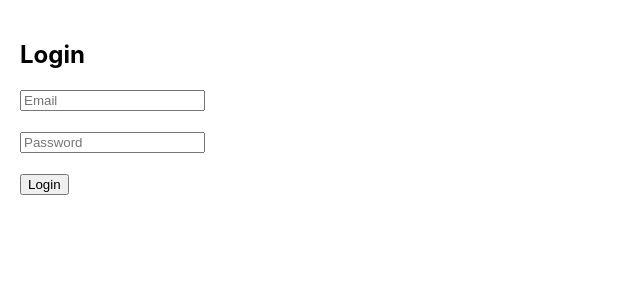
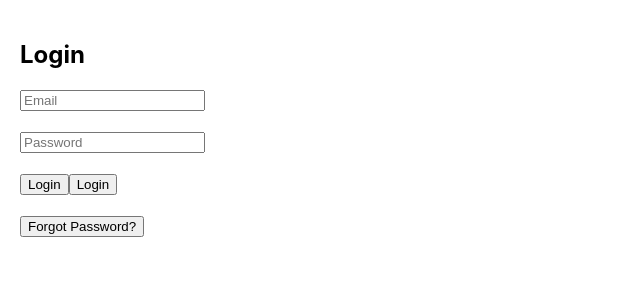
Before and after one commit to Harikrishna9875/exam-portal, a React (Create React App) app: page / in a window 1280 px wide. Shown: the top 300 px of the page, without its empty margins (0-640 px from the left). Built offline with nearby package versions, Linux system fonts and the light colour scheme.

Commit message:
Add forgot password functionality using Firebase Auth

```diff
--- a/src/pages/Login.js
+++ b/src/pages/Login.js
@@ -1,7 +1,8 @@
 import { useState } from "react";
-import { signInWithEmailAndPassword } from "firebase/auth";
+import { signInWithEmailAndPassword, sendPasswordResetEmail } from "firebase/auth";
 import { doc, getDoc } from "firebase/firestore";
 import { auth, db } from "../firebase";
+
 
 function Login() {
   const [email, setEmail] = useState("");
@@ -38,6 +39,21 @@ if (role === "admin") {
     }
   };
 
+  const handleForgotPassword = async () => {
+  if (!email) {
+    alert("Please enter your email first");
+    return;
+  }
+
+  try {
+    await sendPasswordResetEmail(auth, email);
+    alert("Password reset email sent. Check your inbox.");
+  } catch (err) {
+    alert(err.message);
+  }
+};
+
+
   return (
     <div style={{ padding: 20 }}>
       <h2>Login</h2>
@@ -57,6 +73,13 @@ if (role === "admin") {
       <br /><br />
 
       <button onClick={handleLogin}>Login</button>
+      <button onClick={handleLogin}>Login</button>
+
+<br /><br />
+<button onClick={handleForgotPassword}>
+  Forgot Password?
+</button>
+
 
       {error && <p style={{ color: "red" }}>{error}</p>}
     </div>
```
